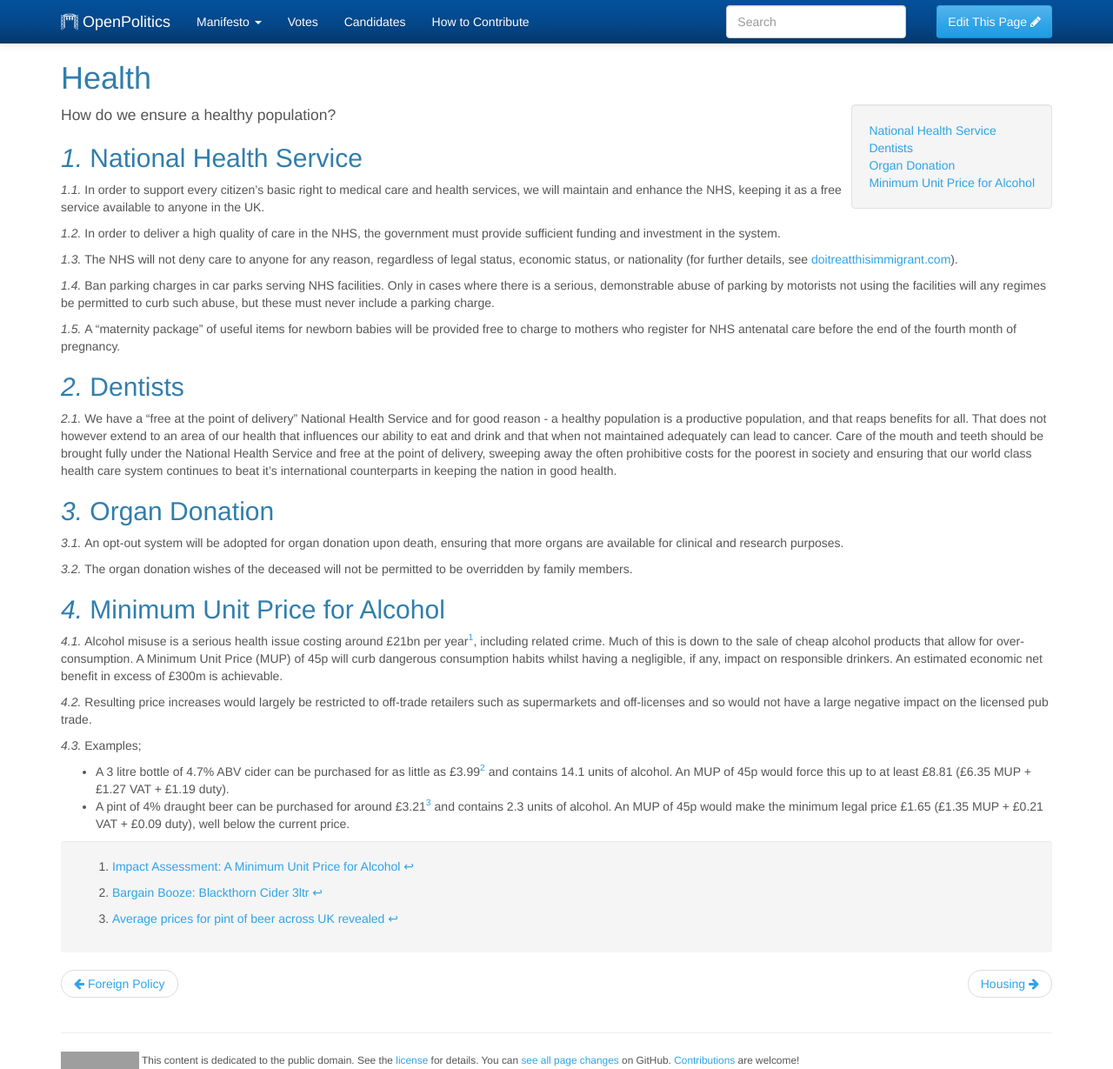
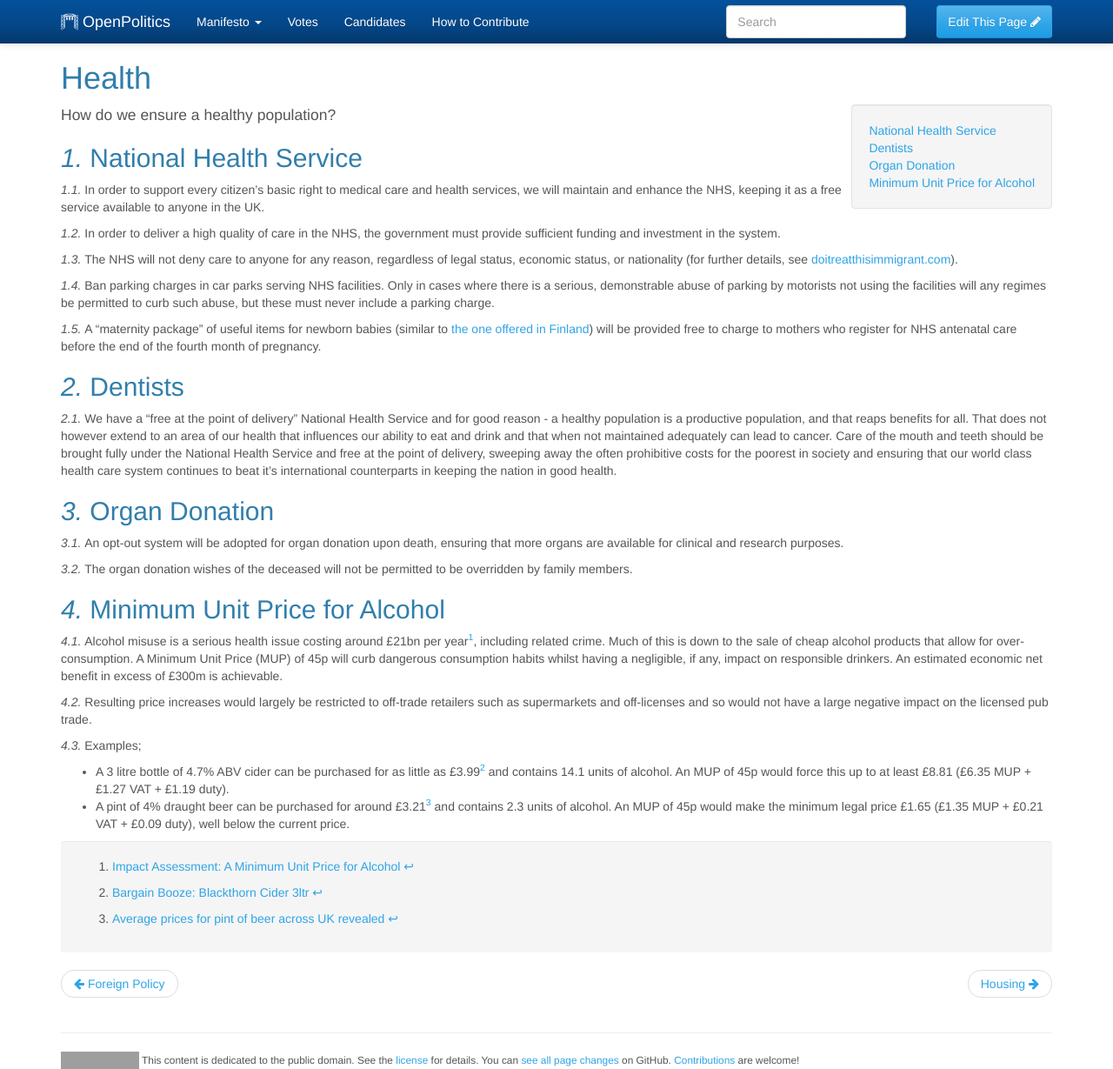
Before and after one commit to openpolitics/manifesto, a Jekyll site: the page built from manifesto/health.md, in a window 1280 px wide and 1229 px high. Shown: the whole window at 87% size. Built offline with Jekyll 4.4.1, drawn with Linux system fonts in a browser that asks for light colours; grey boxes are pictures that could not be loaded.

Commit message:
Add link to Finnish example

```diff
--- a/manifesto/health.md
+++ b/manifesto/health.md
@@ -18,7 +18,7 @@ The NHS will not deny care to anyone for any reason, regardless of legal status,
 
 Ban parking charges in car parks serving NHS facilities. Only in cases where there is a serious, demonstrable abuse of parking by motorists not using the facilities will any regimes be permitted to curb such abuse, but these must never include a parking charge.
 
-A "maternity package" of useful items for newborn babies will be provided free to charge to mothers who register for NHS antenatal care before the end of the fourth month of pregnancy.
+A "maternity package" of useful items for newborn babies (similar to [the one offered in Finland](http://www.kela.fi/web/en/maternitypackage)) will be provided free to charge to mothers who register for NHS antenatal care before the end of the fourth month of pregnancy.
 
 ## Dentists
 
```
